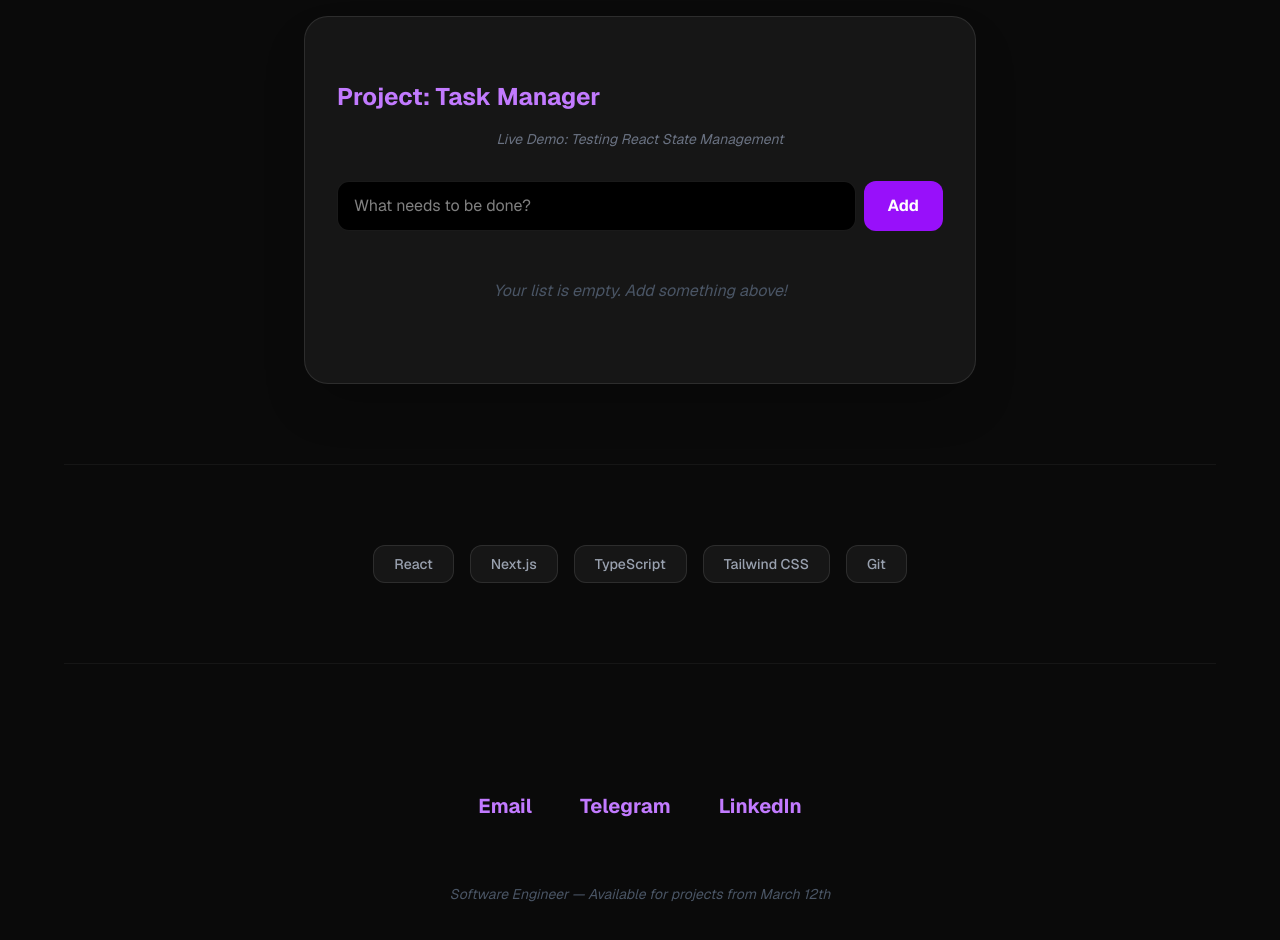
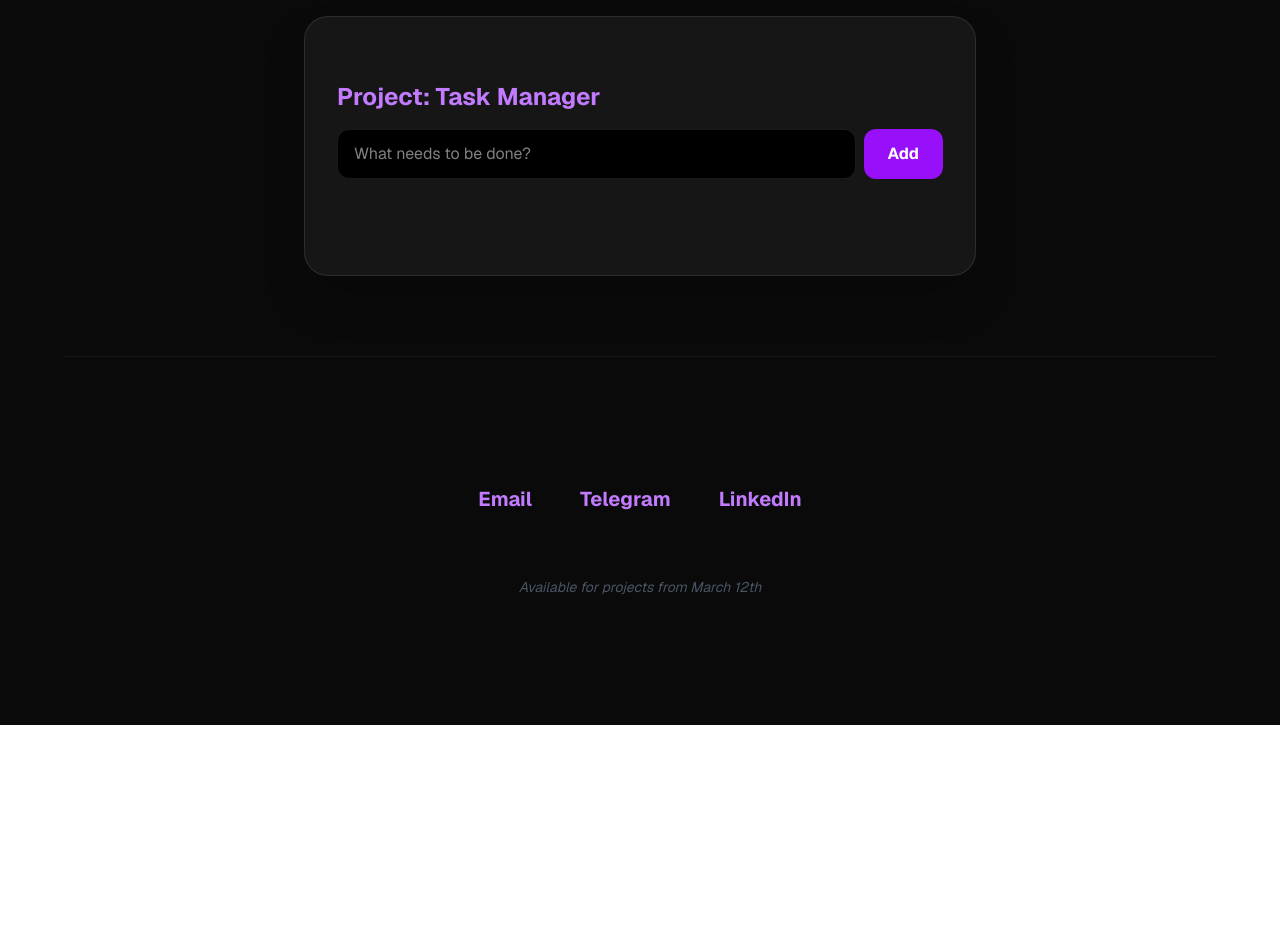
Before and after one commit to Pet-minor/my-portfolio, a Next.js app: page / in a window 1280 px wide. Shown: the part 680-1620 px from the top of the page. After the commit the page ends 1405 px from the top, so only its background shows below. Built offline with nearby package versions, Linux system fonts and the light colour scheme.

Commit message:
fix: syntax and input clearing

```diff
--- a/app/page.tsx
+++ b/app/page.tsx
@@ -8,7 +8,7 @@ export default function Home() {
   const addTask = () => {
     if (input.trim()) {
       setTasks([...tasks, { id: Date.now(), text: input }]);
-      setInput(""); // Это очищает переменную в памяти
+      setInput("");
     }
   };
 
@@ -27,7 +27,6 @@ export default function Home() {
         </div>
       </nav>
 
-      {/* Hero Section */}
       <section className="flex flex-col items-center justify-center pt-20 pb-24 px-4 text-center">
         <div className="inline-block px-3 py-1 mb-6 text-sm font-medium text-purple-400 rounded-full bg-purple-400/10 border border-purple-400/20">
           Software Engineer
@@ -43,11 +42,8 @@ export default function Home() {
         </a>
       </section>
 
-      {/* Interactive Project: Task Manager */}
       <section className="max-w-2xl mx-auto px-8 py-16 mb-20 bg-white/5 rounded-3xl border border-white/10 shadow-2xl">
         <h2 className="text-2xl font-bold mb-4 text-purple-400">Project: Task Manager</h2>
-        <p className="text-gray-500 mb-8 text-sm italic text-center">Live Demo: Testing React State Management</p>
-
         <div className="flex gap-2 mb-8">
           <input
             type="text"
@@ -57,10 +53,7 @@ export default function Home() {
             placeholder="What needs to be done?"
             className="flex-1 bg-black border border-white/10 rounded-xl px-4 py-3 focus:border-purple-500 outline-none text-white transition-all"
           />
-          <button
-            onClick={addTask}
-            className="px-6 py-3 bg-purple-600 rounded-xl font-bold hover:bg-purple-500 transition-all active:scale-95"
-          >
+          <button onClick={addTask} className="px-6 py-3 bg-purple-600 rounded-xl font-bold hover:bg-purple-500 transition-all active:scale-95">
             Add
           </button>
         </div>
@@ -69,47 +62,19 @@ export default function Home() {
           {tasks.map(task => (
             <div key={task.id} className="flex justify-between items-center p-4 bg-white/5 rounded-xl border border-white/5 group hover:border-white/20 transition-all">
               <span className="text-gray-200">{task.text}</span>
-              <button
-                onClick={() => deleteTask(task.id)}
-                className="text-gray-600 hover:text-red-400 transition-colors px-2"
-              >
-                ✕
-              </button>
+              <button onClick={() => deleteTask(task.id)} className="text-gray-600 hover:text-red-400 transition-colors px-2">✕</button>
             </div>
-          ))}
-          {tasks.length === 0 && (
-            <p className="text-center text-gray-600 italic py-4">Your list is empty. Add something above!</p>
-          )}
-        </div>
-      </section>
-
-      {/* Skills */}
-      <section className="max-w-6xl mx-auto px-8 py-20 border-t border-white/5 text-center">
-        <div className="flex flex-wrap justify-center gap-4">
-          {skills.map((skill) => (
-            <span key={skill} className="px-5 py-2 rounded-xl bg-white/5 border border-white/10 text-sm font-medium text-gray-400">
-              {skill}
-            </span>
           ))}
         </div>
       </section>
 
-      {/* Footer */}
       <footer className="max-w-6xl mx-auto px-8 py-32 text-center border-t border-white/5">
         <div className="flex flex-wrap justify-center items-center gap-12 text-xl font-bold">
-          <a href="mailto:iv12344567@gmail.com" className="text-purple-400 hover:text-white transition-colors">
-            Email
-          </a>
-          <a href="https://t.me/qtvkn" target="_blank" className="text-purple-400 hover:text-white transition-colors">
-            Telegram
-          </a>
-          <a href="https://www.linkedin.com/in/ivan-dan-68a9b33a9" target="_blank" className="text-purple-400 hover:text-white transition-colors">
-            LinkedIn
-          </a>
+          <a href="mailto:iv12344567@gmail.com" className="text-purple-400 hover:text-white transition-colors">Email</a>
+          <a href="https://t.me/qtvkn" target="_blank" className="text-purple-400 hover:text-white transition-colors">Telegram</a>
+          <a href="https://www.linkedin.com/in/ivan-dan-68a9b33a9" target="_blank" className="text-purple-400 hover:text-white transition-colors">LinkedIn</a>
         </div>
-        <p className="mt-16 text-gray-600 text-sm italic">
-          Software Engineer — Available for projects from March 12th
-        </p>
+        <p className="mt-16 text-gray-600 text-sm italic">Available for projects from March 12th</p>
       </footer>
     </main>
   );
```
Lines whose indentation alone changed are shown as unchanged.
